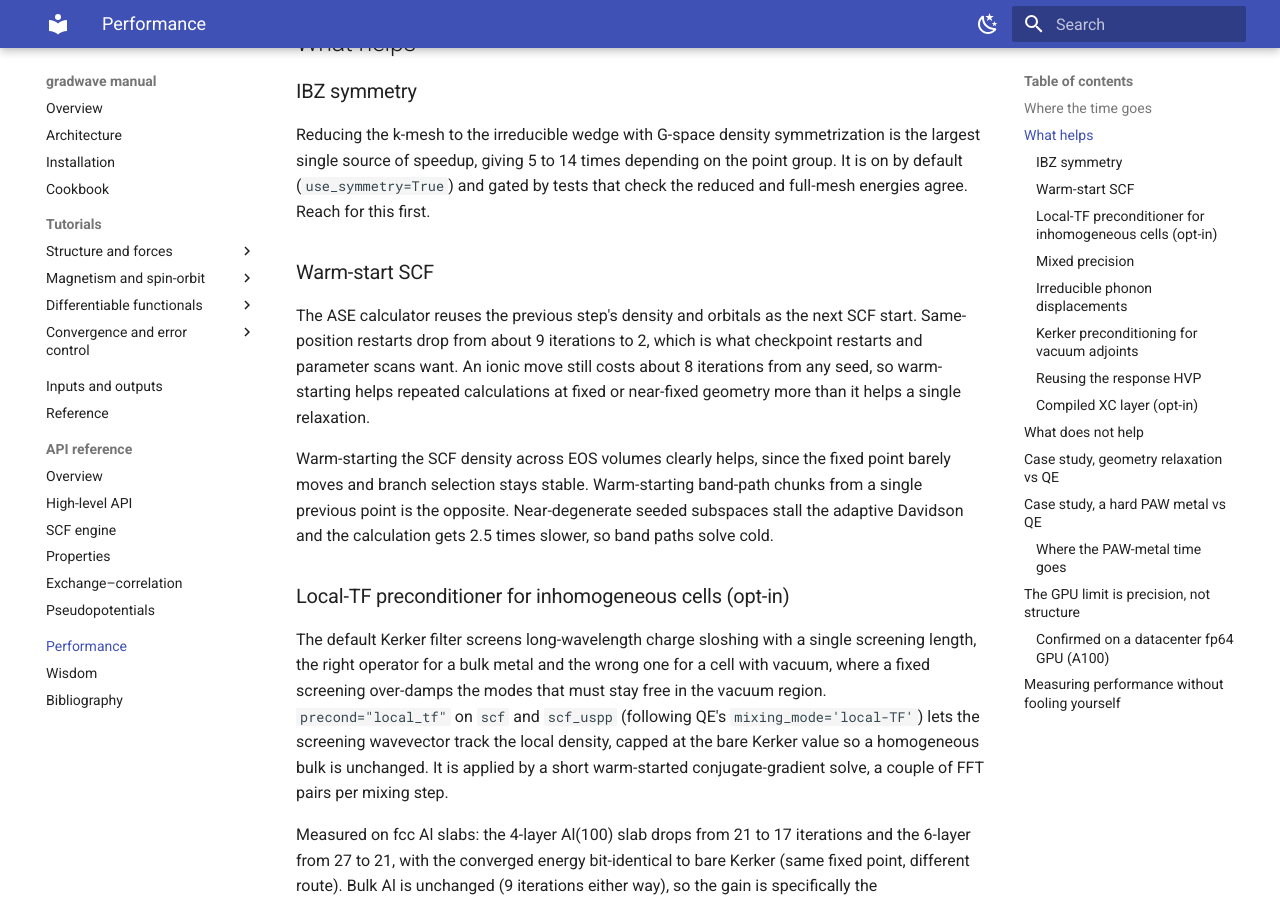
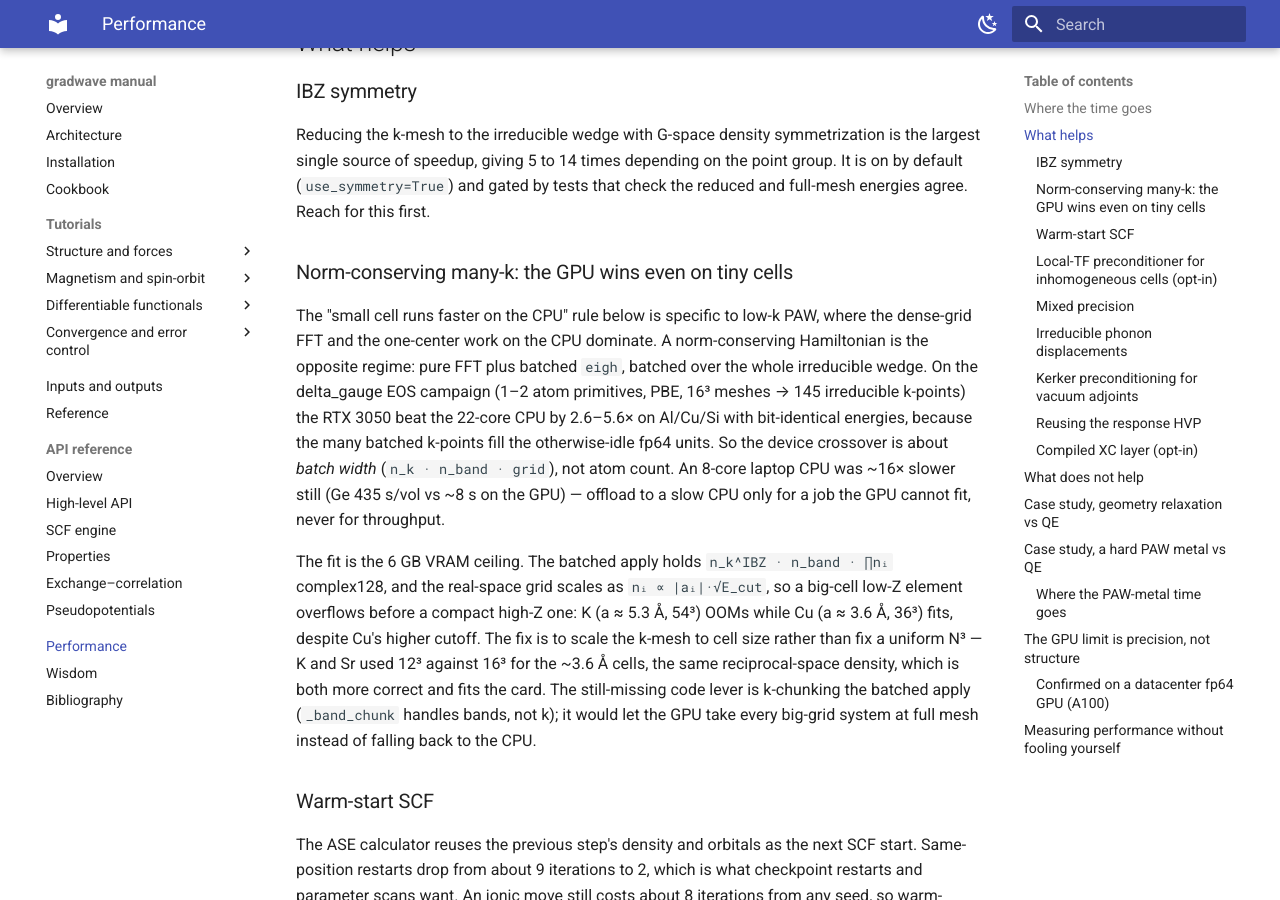
Before and after one commit to wladerer/gradwave, an MkDocs documentation site: the page built from docs/manual/performance.md, in a window 1280 px wide and 900 px high, scrolled down 930 px. Built offline with MkDocs 1.6.1 and Material for MkDocs 9.7.7, drawn with Linux system fonts in a browser that asks for light colours.

Commit message:
feat(scf): johnson mixer on the NC path + magnetic Δ-gauge (Fe/Ni), Cu forensics
scf/loop.py: expose mixing_scheme (pulay|broyden|johnson) on the norm-conserving
scf, dispatching to the existing JohnsonMixer (previously USPP/PAW-only). Johnson
is the QE-class mixer that holds the moment on itinerant 3d ferromagnets where
default damping silently collapses it near the Stoner instability. nspin=1
johnson/broyden reach pulay's fixed point to <1e-7 eV (gate test added).

benchmarks/delta_gauge: add ferromagnetic Fe (bcc) and Ni (fcc) with johnson +
energy-tail gating (rhotol 1e-5). Ni V0 +0.35%, B0 -0.2%, moment held 0.70 uB;
Fe tracks PseudoDojo's own dfact (5.42 vs 5.60), moment growing 2.13->2.40 uB
across the volume scan. 24 elements total, median Δ 0.8 meV/atom.

Cu forensics (results/cu_anomaly.md): the PseudoDojo standard-tarball Cu.upf
(byte-identical md5 across v0.4 and v0.5) gives B0 167 vs 141 all-electron, and
pw.x on the SAME UPF reproduces gradwave's stiff EOS to 0.08 meV -- a
psp8->UPF conversion defect, not a code bug. SG15 Cu is normal (Δ 1.33, that
pseudo's genuine quality). ecut_scan.py gains pseudo/width/kmesh overrides.

docs: wisdom.md (UPF-vs-psp8 Cu, johnson on NC), performance.md (NC many-k GPU
crossover + 6 GB apply ceiling / k-density scaling), verification.md (Tier-3
WIEN2k anchor + Cu two-axis exemplar).

Co-Authored-By: Claude Opus 4.8 (1M context) <noreply@anthropic.com>

```diff
--- a/docs/manual/performance.md
+++ b/docs/manual/performance.md
@@ -35,6 +35,29 @@ Reducing the k-mesh to the irreducible wedge with G-space density symmetrization
 the largest single source of speedup, giving 5 to 14 times depending on the point group. It is
 on by default (`use_symmetry=True`) and gated by tests that check the reduced and
 full-mesh energies agree. Reach for this first.
+
+### Norm-conserving many-k: the GPU wins even on tiny cells
+
+The "small cell runs faster on the CPU" rule below is specific to low-k PAW, where
+the dense-grid FFT and the one-center work on the CPU dominate. A norm-conserving
+Hamiltonian is the opposite regime: pure FFT plus batched `eigh`, batched over the
+whole irreducible wedge. On the delta_gauge EOS campaign (1–2 atom primitives, PBE,
+16³ meshes → 145 irreducible k-points) the RTX 3050 beat the 22-core CPU by 2.6–5.6×
+on Al/Cu/Si with bit-identical energies, because the many batched k-points fill the
+otherwise-idle fp64 units. So the device crossover is about *batch width*
+(`n_k · n_band · grid`), not atom count. An 8-core laptop CPU was ~16× slower still
+(Ge 435 s/vol vs ~8 s on the GPU) — offload to a slow CPU only for a job the GPU
+cannot fit, never for throughput.
+
+The fit is the 6 GB VRAM ceiling. The batched apply holds `n_k^IBZ · n_band · ∏nᵢ`
+complex128, and the real-space grid scales as `nᵢ ∝ |aᵢ|·√E_cut`, so a big-cell
+low-Z element overflows before a compact high-Z one: K (a ≈ 5.3 Å, 54³) OOMs while
+Cu (a ≈ 3.6 Å, 36³) fits, despite Cu's higher cutoff. The fix is to scale the
+k-mesh to cell size rather than fix a uniform N³ — K and Sr used 12³ against 16³ for
+the ~3.6 Å cells, the same reciprocal-space density, which is both more correct and
+fits the card. The still-missing code lever is k-chunking the batched apply
+(`_band_chunk` handles bands, not k); it would let the GPU take every big-grid
+system at full mesh instead of falling back to the CPU.
 
 ### Warm-start SCF
 
```
Also changed, not shown: benchmarks/delta_gauge/README.md (+18 -10 lines), benchmarks/delta_gauge/results/cu_anomaly.md (+10 -3 lines), docs/manual/wisdom.md (+19 -0 lines), docs/verification.md (+9 -0 lines), 10 other files.
